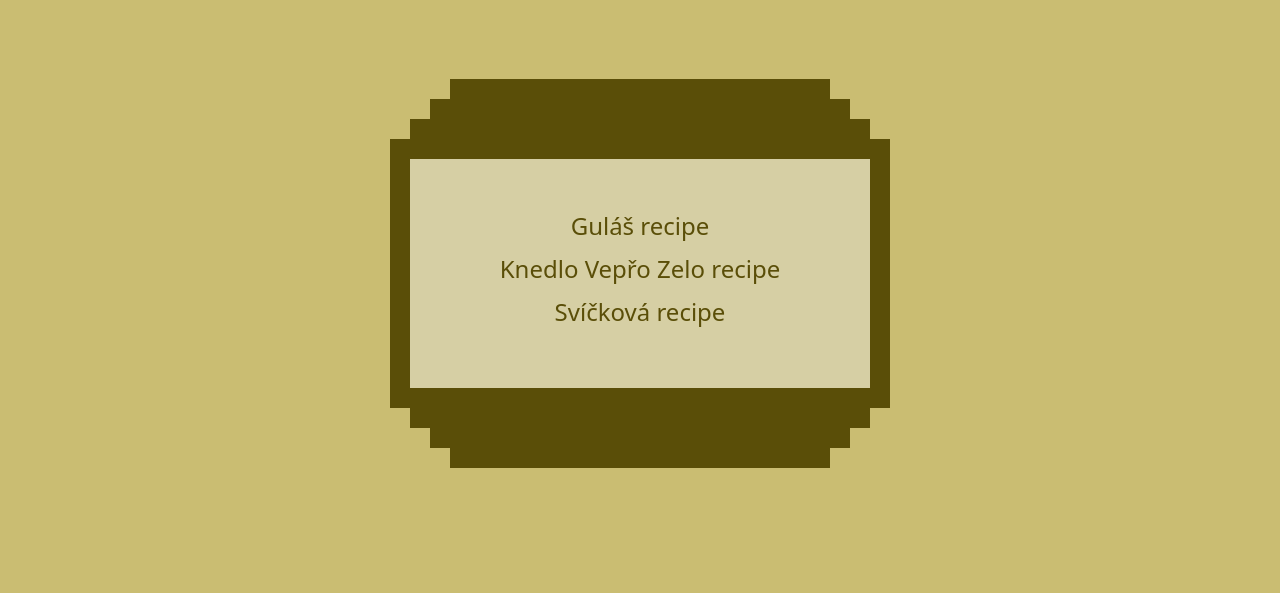
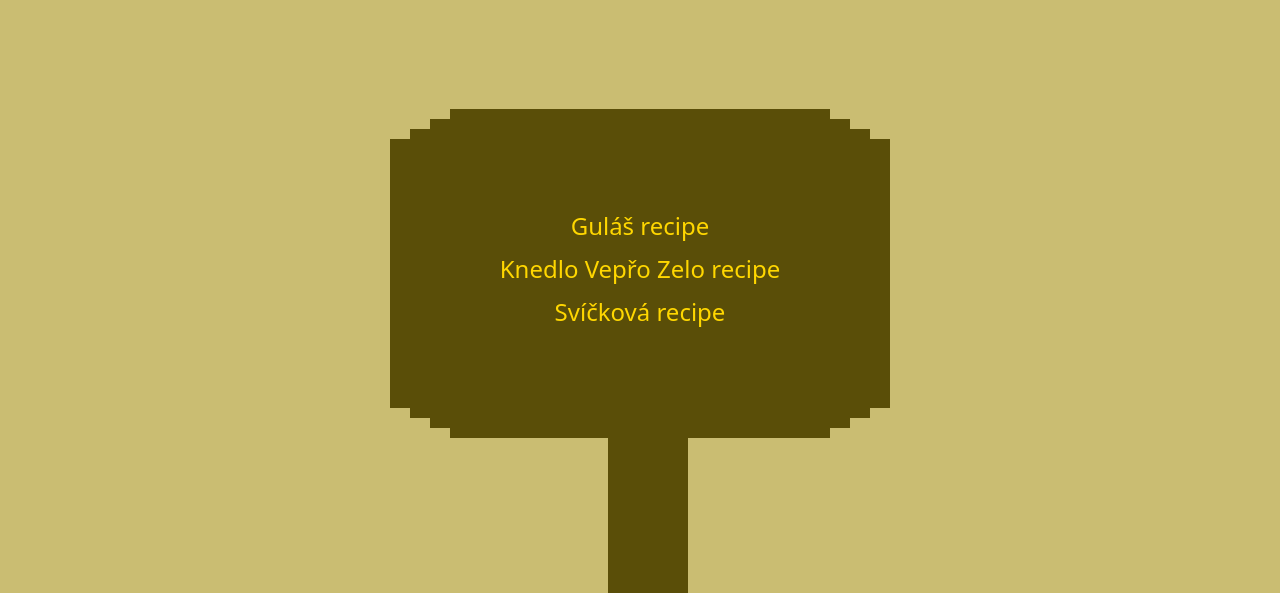
Before and after one commit to Srolldvd/odin-recipes, a plain HTML site: page index.html in a window 1280 px wide. Shown: the part 207-800 px from the top of the page. Drawn offline with Linux system fonts and the light colour scheme.

Commit message:
Delete handle class and add handle in css with pseudo element

```diff
--- a/index.html
+++ b/index.html
@@ -23,7 +23,6 @@
       <a href="./recipes/svickova.html"><li>Svíčková recipe</li></a>
     </ul>
   </div>
-  <div class="handle"></div>
 </main>
   </body>
 </html>
--- a/styles/style.css
+++ b/styles/style.css
@@ -29,13 +29,13 @@ body {
     text-align: center;
     border: solid 20px rgb(90, 78, 8);
     padding: 50px;
-    background-color:rgb(214, 207, 164);
-    box-shadow: 0 40px 0 -20px rgb(90, 78, 8),
-                0 80px 0 -40px rgb(90, 78, 8),
-                0 120px 0 -60px rgb(90, 78, 8),
-                0 -40px 0 -20px rgb(90, 78, 8),
-                0 -80px 0 -40px rgb(90, 78, 8),
-                0 -120px 0 -60px rgb(90, 78, 8);
+    background-color:rgb(90, 78, 8);
+    box-shadow: 0 30px 0 -20px rgb(90, 78, 8),
+                0 60px 0 -40px rgb(90, 78, 8),
+                0 90px 0 -60px rgb(90, 78, 8),
+                0 -30px 0 -20px rgb(90, 78, 8),
+                0 -60px 0 -40px rgb(90, 78, 8),
+                0 -90px 0 -60px rgb(90, 78, 8);
             }
 
  .container li {
@@ -43,15 +43,22 @@ body {
  }
 
  .container a {
-    color: rgb(90, 78, 8);
+    color: gold;
     font-size: 24px;
  }
 
- .odin-logo {
+.container::after {
+    content: "";
+    width: 80px;
+    height: 400px;
+    background-color: rgb(90, 78, 8);
+    position: absolute;
+    top: 600px;
+    left: 47.5%;
+    margin-bottom: 100px;
+}
 
- }
-
- .left-side {
+  .left-side {
     position: absolute;
     top: 35px;
     left: 150px;
```
